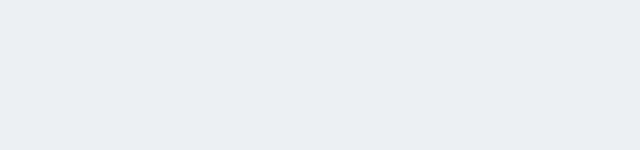
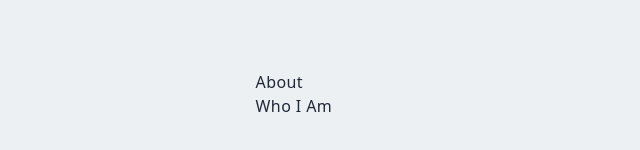
Before and after one commit to jjohnvi/portfolio-nextjs, a Next.js app: page / in a window 1280 px wide. Shown: the part 1106-1256 px from the top of the page, without its empty margins (319-959 px from the left). Before the commit the page ends 800 px from the top, so only its background shows below. Built offline with nearby package versions, Linux system fonts and the light colour scheme.

Commit message:
started on About page

```diff
--- /dev/null
+++ b/components/About.jsx
@@ -0,0 +1,17 @@
+import React, {useState} from 'react';
+
+
+const About = () => {
+  return (
+    <div className='w-full md:h-screen p-2 flex items-center py-16'>
+      <div className='max-w-[1240px] m-auto md:grid grid-cols-3 gap-8'>
+        <div className='col-span-2'>
+          <p>About</p>
+          <p>Who I Am</p>
+        </div>
+      </div>
+    </div>
+  )
+}
+
+export default About;
--- a/pages/index.js
+++ b/pages/index.js
@@ -2,6 +2,7 @@ import Head from "next/head";
 import Image from "next/image";
 import Navbar from "../components/Navbar";
 import Main from "../components/Main";
+import About from "../components/About";
 
 export default function Home() {
   return (
@@ -13,6 +14,7 @@ export default function Home() {
       </Head>
       <Navbar />
       <Main />
+      <About />
     </div>
   );
 }
```
